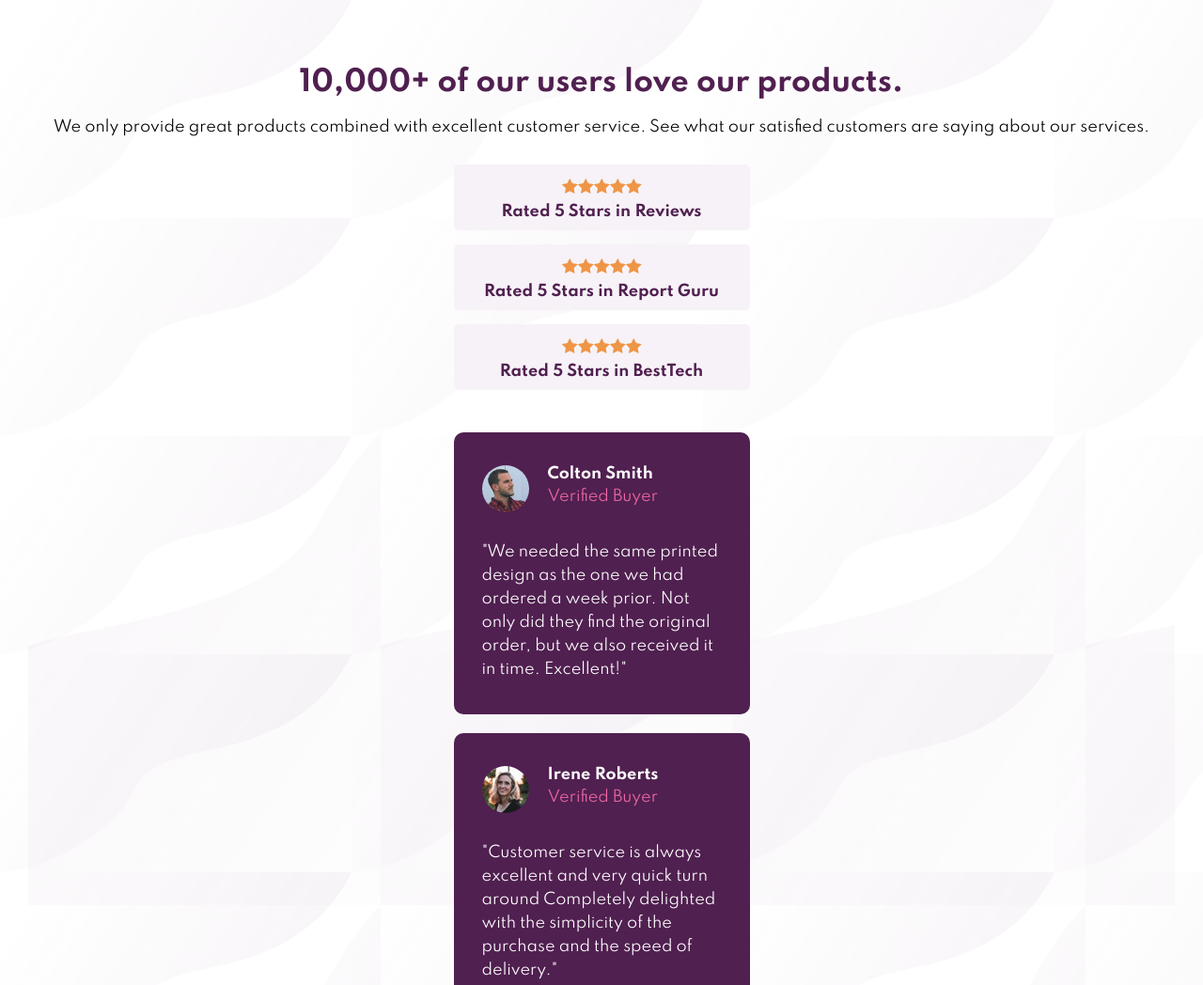
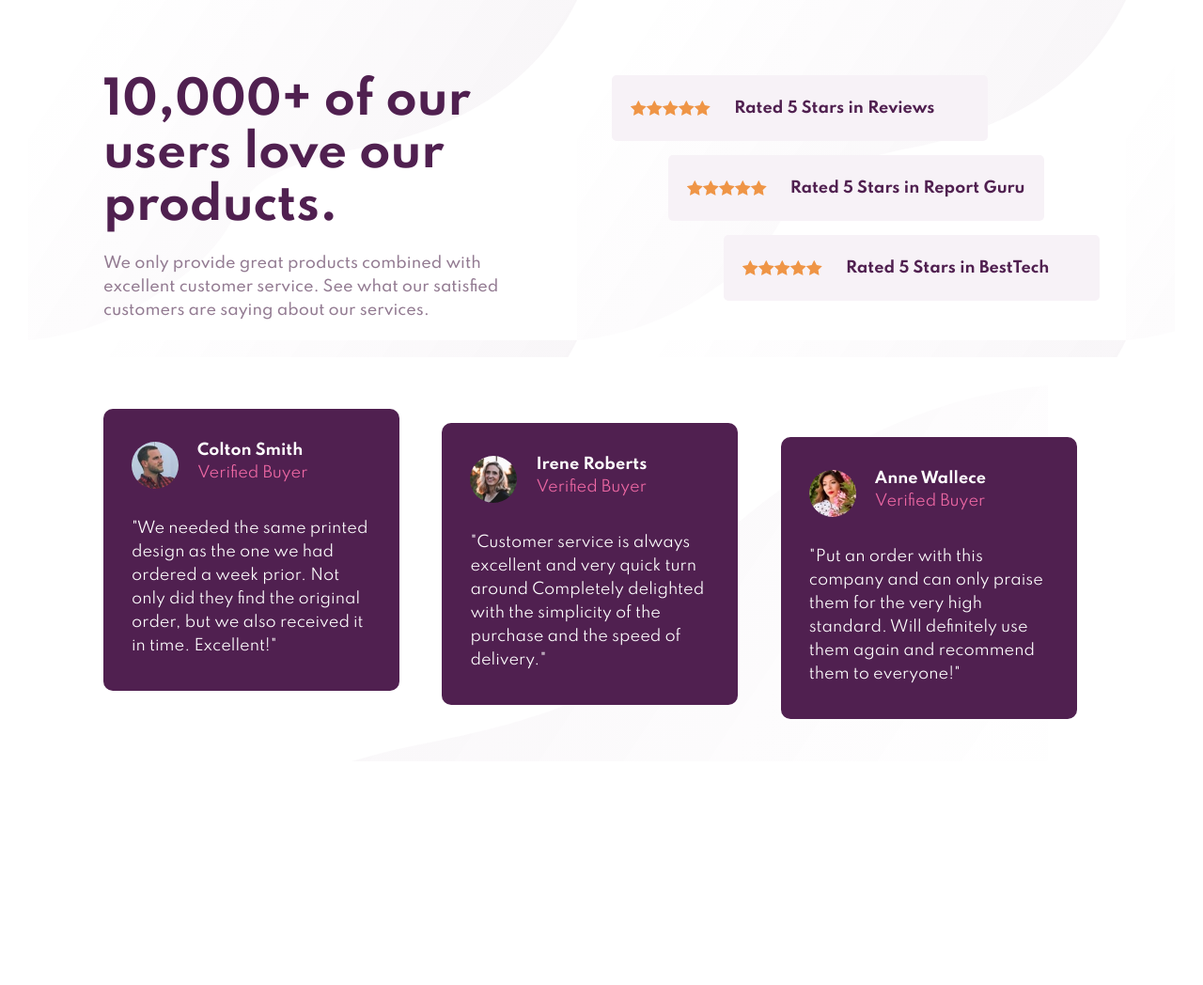
Before and after one commit to fabbioamaral/socialProofSectionMaster, a plain HTML site: page index.html in a window 1280 px wide. Shown: the top 1048 px of the page at 94% size. After the commit the page ends 860 px from the top, so only its background shows below. Drawn offline with Linux system fonts and the light colour scheme.

Commit message:
adding final files - mobile and desktop responsible

```diff
--- a/index.html
+++ b/index.html
@@ -26,9 +26,18 @@
 
       <div class="reviews">
 
+        <div class="review1">
           <div class="reviewStars"><div class="stars"></div><p>Rated 5 Stars in Reviews</p></div>
+        </div>
+
+        <div class="review2">
           <div class="reviewStars"><div class="stars"></div><p>Rated 5 Stars in Report Guru</p></div>
+        </div>
+
+        <div class="review3">
           <div class="reviewStars"><div class="stars"></div><p>Rated 5 Stars in BestTech</p></div>
+        </div>
+
 
       </div>
 
@@ -36,10 +45,8 @@
 
     <section class="bottom">
 
-
-      <div class="divBottom">
-
-        <div class="testimonialDiv">
+        <div class="container1 container">
+        <div class="testimonialDiv" id="testimonial1">
 
           <div class="testmonialIdentification">
 
@@ -56,9 +63,13 @@
             Excellent!"
           </p>
         </div>
+
         </div>
 
-        <div class="testimonialDiv">
+
+        <div class="container2 container">
+
+          <div class="testimonialDiv" id="testimonial2">
 
             <div class="testmonialIdentification">
 
@@ -75,9 +86,11 @@
               delivery."
             </p>
           </div>
+
         </div>
 
-        <div class="testimonialDiv">
+        <div class="container3 container">
+        <div class="testimonialDiv" id="testimonial3">
 
           <div class="testmonialIdentification">
 
@@ -93,12 +106,19 @@
             standard. Will definitely use them again and recommend them to everyone!"
           </p>
         </div>
+
+
         </div>
 
 
 
 
-      </div>
+
+
+
+
+
+
 
     </section>
   </body>
--- a/style.css
+++ b/style.css
@@ -9,7 +9,6 @@ body{
     flex-direction: column;
     padding-left:30px;
     padding-right:30px;
-    background-image: url('./images/bg-pattern-top-mobile.svg');
     font-family: 'Spartan', sans-serif;
 }
 
@@ -19,6 +18,7 @@ section.top{
     flex-direction: column;
     align-items: center;
     margin-bottom: 30px;
+    background-image: url('./images/bg-pattern-top-mobile.svg');
 
 }
 
@@ -36,6 +36,9 @@ section.top{
 
 .top .productDescription p{
     text-align: center;
+    color: hsl(303, 10%, 53%);
+    line-height:25px;
+    font-weight: 500;
 }
 
 .reviewStars{
@@ -125,3 +128,104 @@ section.bottom{
     line-height: 25px;
     width: 90%;
 }
+
+@media (min-width: 1000px){
+
+    section.top{
+        flex-direction: row;
+        align-items: flex-start;
+        margin-top:0;
+        padding-top:80px;
+        padding-left:80px;
+        padding-right:80px;
+        background-image: url('./images/bg-pattern-top-desktop.svg');
+    }
+
+    .productDescription{
+        margin-right: 40px;
+        text-align:left;
+        width:50%;
+    }
+
+    .top .productDescription h1{
+    text-align:left;
+    font-size:48px;
+    width: 100%;
+
+}
+
+    .top .productDescription p{
+    text-align: left;
+    width: 100%;
+    }
+
+
+    .reviews{
+        padding-left:40px;
+        height: 300px;
+        width:60%;
+        display:flex;
+        flex-direction:column;
+    }
+
+    .reviewStars{
+        flex-direction:row;
+        align-items:center;
+        width: 400px;
+        padding-left:20px;
+    }
+
+    .reviewStars>p{
+    margin-left: 25px;
+    }
+
+    .stars{
+
+        margin:0;
+    }
+
+    .review1{
+        display:flex;
+        justify-content: flex-start;
+    }
+
+    .review2{
+        display:flex;
+        justify-content: center;
+    }
+
+    .review3{
+        display:flex;
+        justify-content: flex-end;
+    }
+
+    section.bottom{
+        flex-direction:row;
+        padding-left:80px;
+        padding-right:80px;
+        justify-content: space-between;
+        background-image: url("./images/bg-pattern-bottom-desktop.svg");
+        height:400px;
+    }
+
+    .container{
+        width:32%;
+        height:350px;
+
+    }
+
+    .container1{
+        display:flex;
+        align-items: flex-start;
+    }
+
+    .container2{
+        display:flex;
+        align-items: center;
+    }
+
+    .container3{
+        display:flex;
+        align-items: flex-end;
+    }
+}
```
Lines whose indentation alone changed are shown as unchanged.
